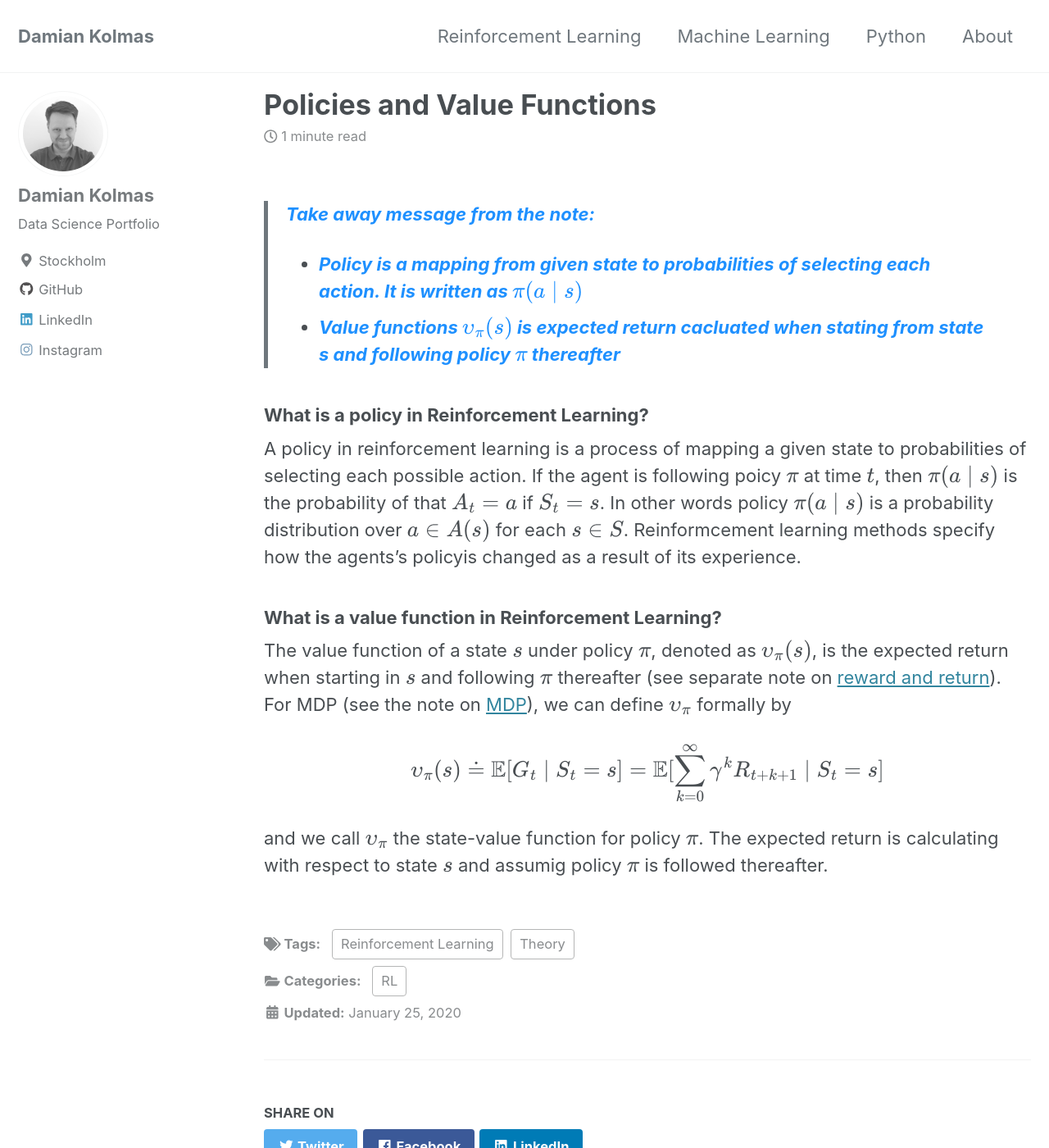
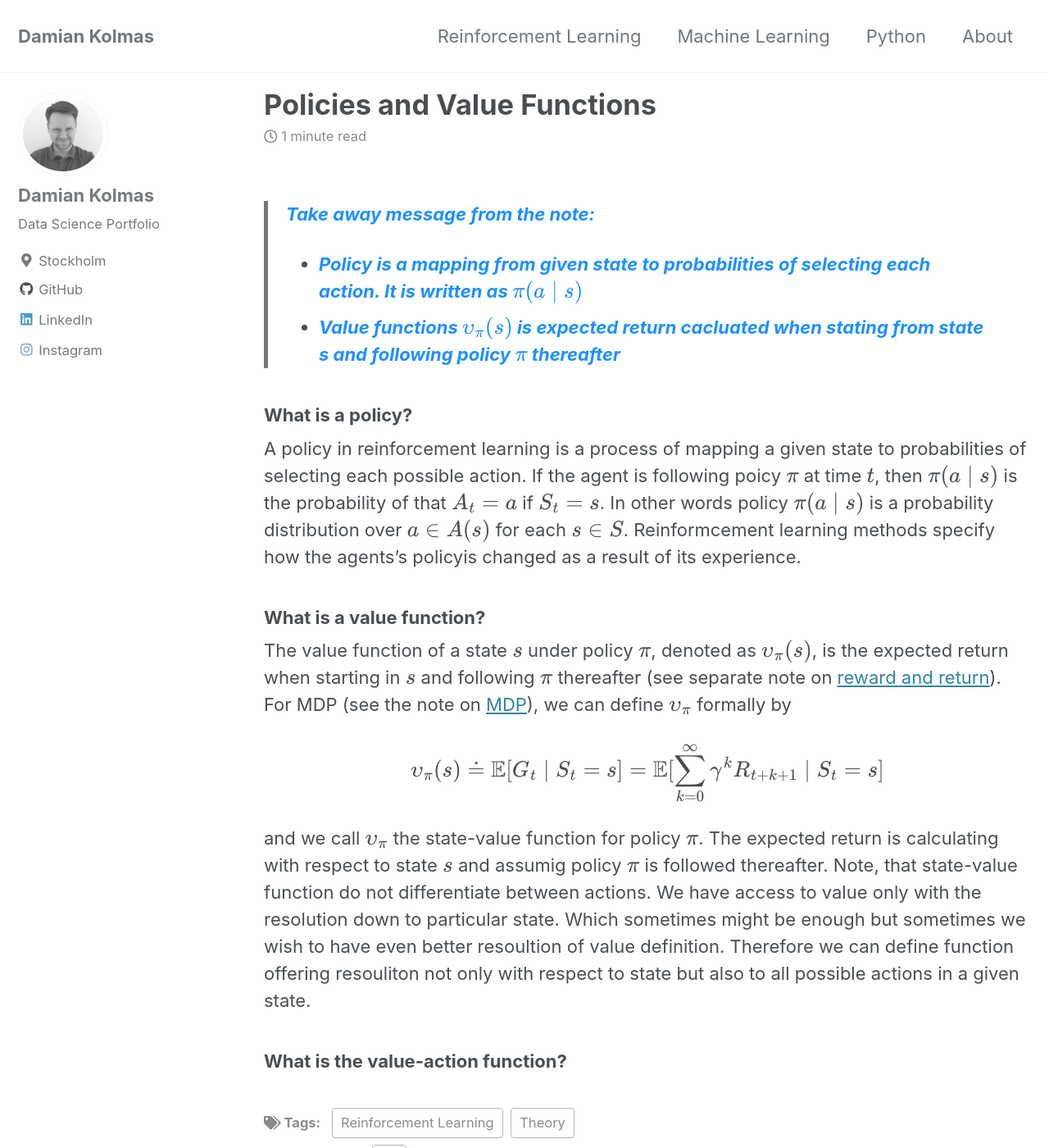
Before and after one commit to DKolmas/DKolmas.github.io, a Jekyll site: the page built from _posts/2020-01-25-Value-functions-and-policies.md, in a window 1280 px wide and 1400 px high. Shown: the whole window at 82% size. Built offline with Jekyll 4.4.1, drawn with Linux system fonts in a browser that asks for light colours; cached includes are drawn as plain includes; formulas are drawn with MathJax 3.

Commit message:
editing post

```diff
--- a/_posts/2020-01-25-Value-functions-and-policies.md
+++ b/_posts/2020-01-25-Value-functions-and-policies.md
@@ -13,12 +13,12 @@ classes: wide
 > * <span style="color:dodgerblue">**Policy is a mapping from given state to probabilities of selecting each action. It is written as $$\pi(a \mid s)$$**</span>
 > * <span style="color:dodgerblue">**Value functions $$\upsilon_{\pi}(s)$$ is expected return cacluated when stating from state s and following policy $$\pi$$ thereafter**</span>
 
-### What is a policy in Reinforcement Learning?
+### What is a policy?
 
 A policy in reinforcement learning is a process of mapping a given state to probabilities of selecting each possible action. If the agent is following poicy $$\pi$$ at time $$t$$, then $$\pi(a \mid s)$$ is the probability of that $$A_t = a$$ if $$S_t = s$$. In other words policy $$\pi(a \mid s)$$ is a probability distribution over $$a \in A(s)$$ for each $$s \in S$$.
 Reinformcement learning methods specify how the agents's policyis changed as a result of its experience.
 
-### What is a value function in Reinforcement Learning?
+### What is a value function?
 
 The value function of a state $$s$$ under policy $$\pi$$, denoted as $$\upsilon_{\pi}(s)$$, is the expected return when starting in $$s$$ and following $$\pi$$ thereafter (see separate note on [reward and return](http://www.damiankolmas.com/rl/Rewards/#)). For MDP (see the note on [MDP](http://www.damiankolmas.com/rl/Marcov-Decission-Process/#)), we can define $$\upsilon_{\pi}$$ formally by
 
@@ -26,4 +26,6 @@ The value function of a state $$s$$ under policy $$\pi$$, denoted as $$\upsilon_
 $$\upsilon_{\pi}(s) \doteq \mathbb{E}[G_t \mid S_t = s ] = \mathbb{E}[ \sum_{k=0}^{\infty} \gamma^k R_{t+k+1} \mid S_t = s ]$$
 
 
-and we call $$\upsilon_{\pi}$$ the state-value function for policy $$\pi$$. The expected return is calculating with respect to state $$s$$ and assumig policy $$\pi$$ is followed thereafter.
+and we call $$\upsilon_{\pi}$$ the state-value function for policy $$\pi$$. The expected return is calculating with respect to state $$s$$ and assumig policy $$\pi$$ is followed thereafter. Note, that state-value function do not differentiate between actions. We have access to value only with the resolution down to particular state. Which sometimes might be enough but sometimes we wish to have even better resoultion of value definition. Therefore we can define function offering resouliton not only with respect to state but also to all possible actions in a given state.
+
+### What is the value-action function?
```
